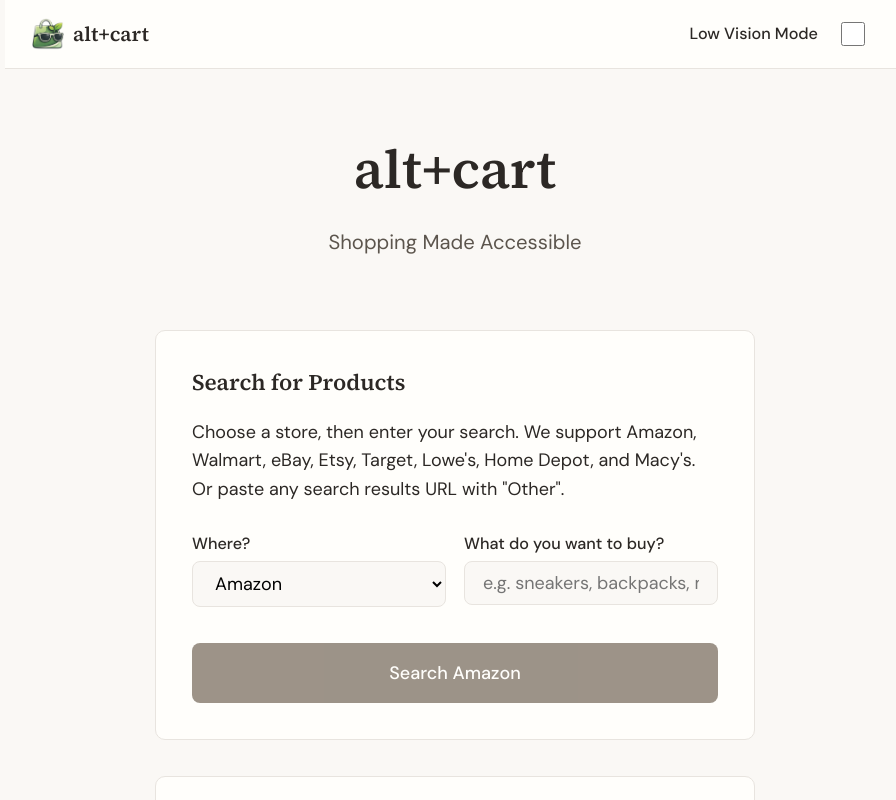
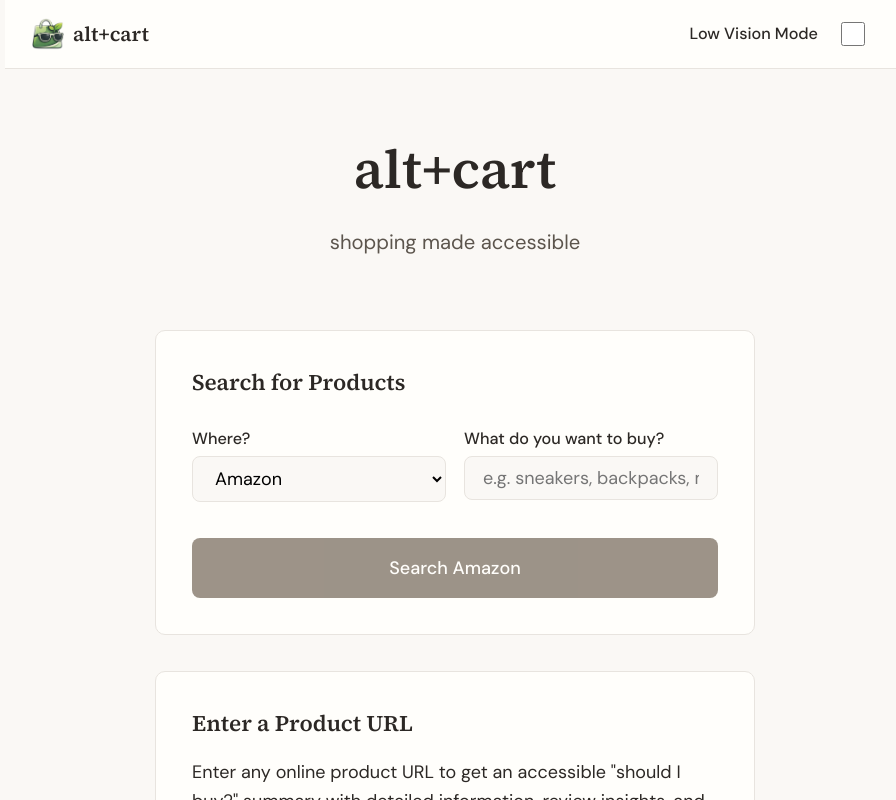
Before and after one commit to Supernova-45/Alt-Cart, a React (Vite) app in the folder web/: page / in a window 1280 px wide. Shown: the top 800 px of the page, without its empty margins (185-1081 px from the left). Built offline with nearby package versions, Linux system fonts and the light colour scheme.

Commit message:
changed homepage

```diff
--- a/web/src/routes/Landing.tsx
+++ b/web/src/routes/Landing.tsx
@@ -99,14 +99,11 @@ export function Landing() {
       <main id="main-content" className="container">
         <header className="landing-header">
           <h1>alt+cart</h1>
-          <p className="tagline">Shopping Made Accessible</p>
+          <p className="tagline">shopping made accessible</p>
         </header>
 
         <section className="search-section url-input-section">
           <h2>Search for Products</h2>
-          <p>
-            Choose a store, then enter your search. We support Amazon, Walmart, eBay, Etsy, Target, Lowe&apos;s, Home Depot, and Macy&apos;s. Or paste any search results URL with &quot;Other&quot;.
-          </p>
 
           <form onSubmit={handleSearchSubmit} className="url-form">
             <div className="form-row">
@@ -167,7 +164,7 @@ export function Landing() {
         </section>
 
         <section className="url-input-section">
-          <h2>Or Enter a Product URL</h2>
+          <h2>Enter a Product URL</h2>
           <p>
             Enter any online product URL to get an accessible &quot;should I buy?&quot; summary with detailed information, review insights, and text-to-speech support.
           </p>
```
